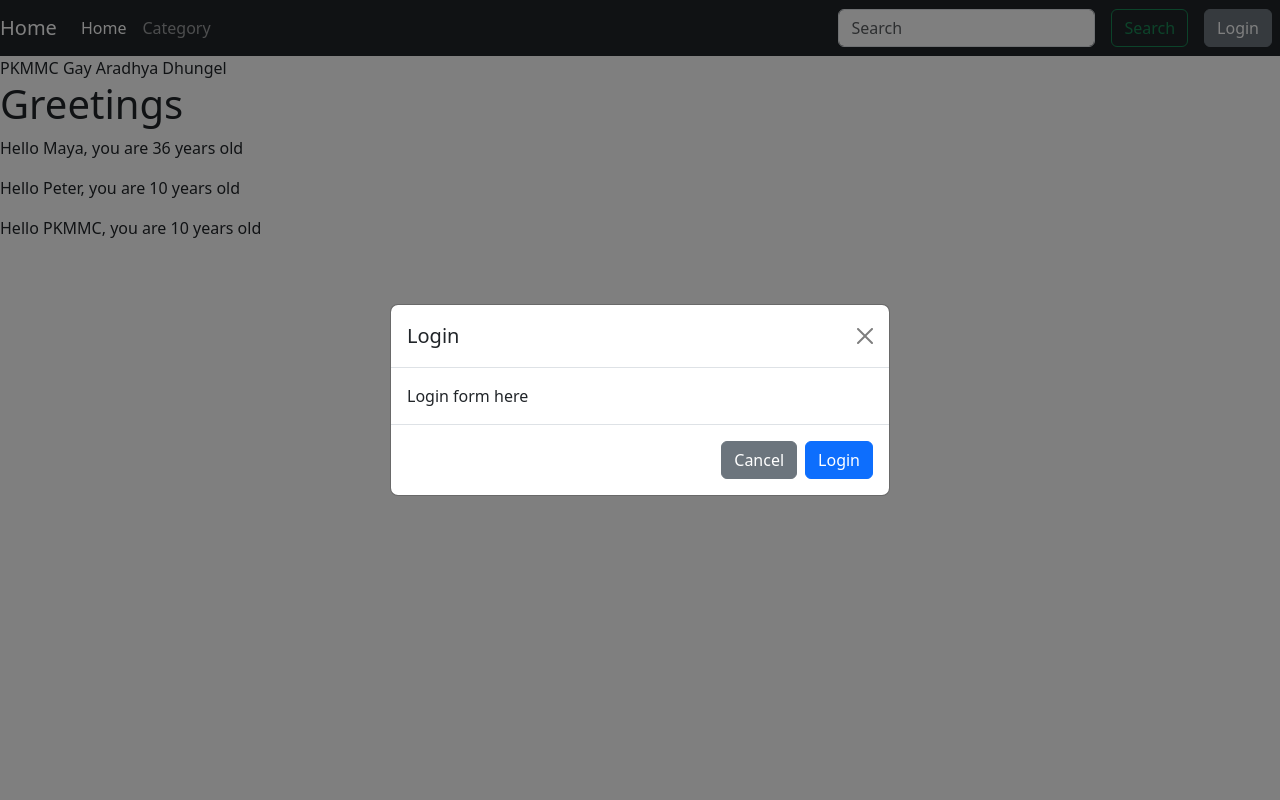
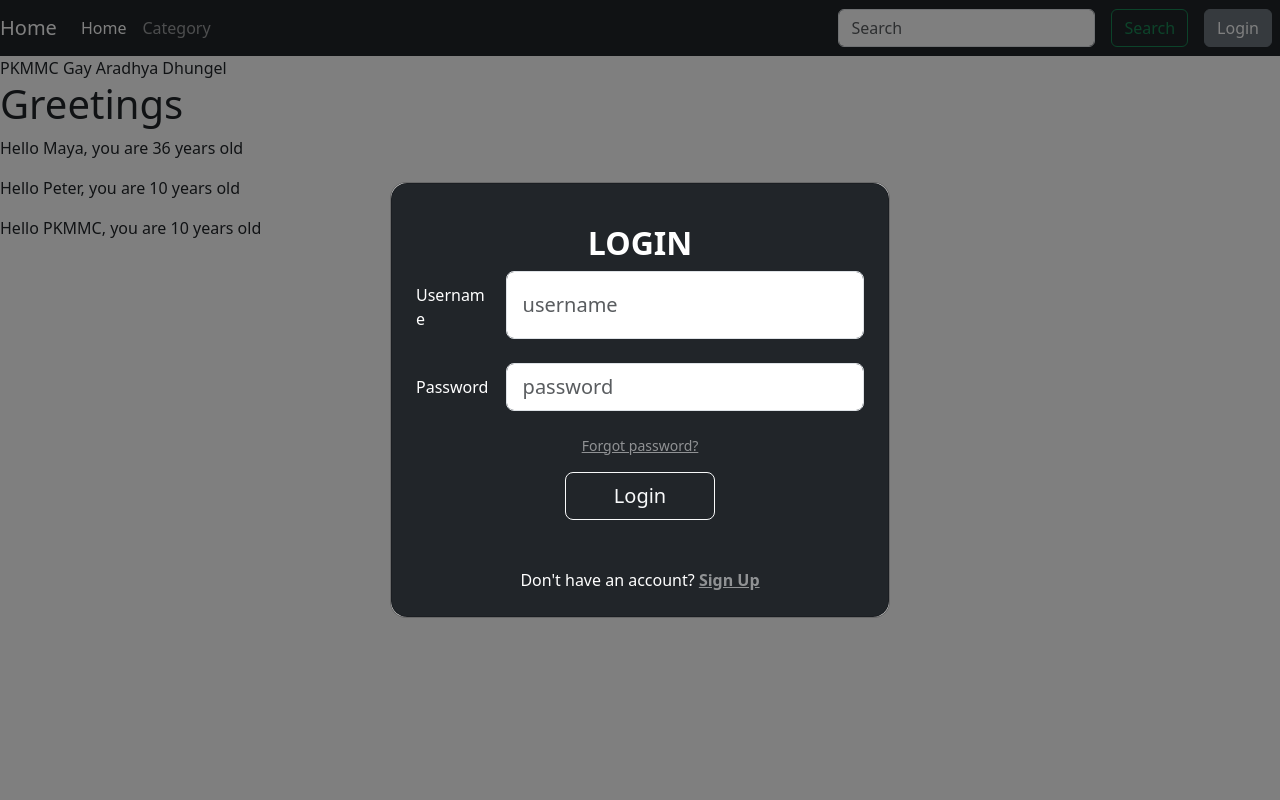
Before and after one commit to pankajmehta07/NeelamPal-An-Online-Auction-Portal, a Django app: page / in a window 1280 px wide, after a click on "Login". Run offline with Django 5.2, Linux system fonts and the light colour scheme.

Commit message:
Added login form.

```diff
--- a/Auction/templates/Auction/layout.html
+++ b/Auction/templates/Auction/layout.html
@@ -15,6 +15,7 @@
     crossorigin="anonymous"
     />
     <!-- <link rel="stylesheet" type="text/css" href="{% static 'Auction/style.css' %}"> -->
+
 </head>
 
 <body>
@@ -52,23 +53,47 @@
       Login
     </button>
     {% endif %}
+    {% if user.is_authenticated %}
+    <a href="/logout">
+    <button type="button" class="btn btn-secondary mx-2">Logout</button>
+    </a>
+    {% endif %}
 
   </nav>
 
   {% if not user.is_authenticated %}
     <div class="modal fade" id="loginModal" tabindex="-1" aria-labelledby="loginModalLabel" aria-hidden="true">
       <div class="modal-dialog modal-dialog-centered">
-        <div class="modal-content">
-          <div class="modal-header">
-            <h5 class="modal-title" id="loginModalLabel">Login</h5>
-            <button type="button" class="btn-close" data-bs-dismiss="modal" aria-label="Close"></button>
-          </div>
-          <div class="modal-body">
-            Login form here
-          </div>
-          <div class="modal-footer">
-            <button type="button" class="btn btn-secondary" data-bs-dismiss="modal">Cancel</button>
-            <button type="button" class="btn btn-primary">Login</button>
+        <div class="modal-content" style="border-radius: 1rem;">
+          <div class="card bg-dark text-white"  style="border-radius: 1rem;">
+            <div class="card-body p-4 text-center">
+
+              <form method="POST" action="/login">
+                {% csrf_token %}
+                <div class="pb-5 pt-3">
+                  <h2 class="fw-bold mb-2 text-uppercase">Login</h2>
+
+                  <div class="form-outline form-white mb-4" style="display: flex;">
+                    <label class="form-label col-2 pt-2 mt-1 pe-3 text-start" for="typeusernameX" style="width: 20%;">Username</label>
+                    <input type="text" name="username" id="typeusernameX" placeholder="username" class="form-control form-control-lg col-9" style="width: 80%;" required />
+                  </div>
+
+                  <div class="form-outline form-white mb-4" style="display: flex;">
+                    <label class="form-label col-2 pt-2 mt-1 pe-3 text-start" for="typePasswordX" style="width: 20%;">Password</label>
+                    <input type="password" name="password" id="typePasswordX" placeholder="password" class="form-control form-control-lg col-9" style="width: 80%;" required />
+                  </div>
+
+                  <p class="small mb-2 pb-lg-2"><a class="text-white-50" href="#!">Forgot password?</a></p>
+
+                  <button class="btn btn-outline-light btn-lg px-5" type="submit">Login</button>
+                </div>
+              </form>
+
+              <div>
+                <p class="mb-0">Don't have an account? <a href="#!" class="text-white-50 fw-bold">Sign Up</a></p>
+              </div>
+
+            </div>
           </div>
         </div>
       </div>
--- a/Auction/views.py
+++ b/Auction/views.py
@@ -1,8 +1,8 @@
-from django.shortcuts import render
+from django.shortcuts import render,redirect
 from django.http import HttpResponse
 from django.http import JsonResponse
 from django.contrib.auth.models import User
-from django.contrib.auth import logout,login
+from django.contrib.auth import logout,login, authenticate
 from types import SimpleNamespace
 from django.contrib.auth.hashers import make_password, check_password
 from django.views.decorators.csrf import csrf_exempt
@@ -53,7 +53,7 @@ def logout_user(request):
     #     pass
 
     # return JsonResponse({'message': 'Logout successful'}, status=200)
-    return home(request)
+    return redirect('home')
 
 @csrf_exempt
 def register_user(request):
@@ -86,48 +86,45 @@ def register_user(request):
         """, [username, hashed_pw])
 
     # return JsonResponse({'message': 'User registered successfully'}, status=201)
-    return home(request)
+    return redirect('home')
 
-@csrf_exempt
 def login_user(request):
-    username = request.GET.get('username')
-    password = request.GET.get('password')
+    if request.method == "POST":
+        username = request.POST.get('username')
+        password = request.POST.get('password')
 
-    if not username or not password:
-        return JsonResponse({'error': 'Username and password are required'}, status=400)
+        if not username or not password:
+            return JsonResponse({'error': 'Username and password are required'}, status=400)
 
-    # Using ORM
-    try:
-        user = User.objects.get(username=username)
-    except User.DoesNotExist:
-        return JsonResponse({'error': 'Invalid credentials'}, status=401)
+        user = authenticate(request, username=username, password=password)
 
-    if check_password(password, user.password):
-        login(request, user)
-        # return JsonResponse({'message': 'Login successful'}, status=200)
-        return home(request)
-    else:
-        return JsonResponse({'error': 'Invalid credentials'}, status=401)
+        if user is not None:
+            login(request, user)
+            return redirect('home')
+        else:
+            return JsonResponse({'error': 'Invalid credentials'}, status=401)
 
-    # Without Using ORM
-    # with connection.cursor() as cursor:
-    #     cursor.execute("SELECT id, password FROM auth_user WHERE username = %s", [username])
-    #     row = cursor.fetchone()
+    return JsonResponse({'error': 'Only POST requests are allowed'}, status=405)
 
-    # if not row:
-    #     return JsonResponse({'error': 'Invalid credentials'}, status=401)
+        # Without Using ORM
+        # with connection.cursor() as cursor:
+        #     cursor.execute("SELECT id, password FROM auth_user WHERE username = %s", [username])
+        #     row = cursor.fetchone()
 
-    # user_id, hashed_pw = row
-    # if check_password(password, hashed_pw):
-    #     # user = User.objects.get(pk=user_id)
-    #     # login(request, user)
+        # if not row:
+        #     return JsonResponse({'error': 'Invalid credentials'}, status=401)
 
-    #     # For 0 ORM
-    #     # ✅ Manually set session values
-    #     request.session['_auth_user_id'] = user_id
-    #     request.session['_auth_user_backend'] = 'django.contrib.auth.backends.ModelBackend'
-    #     request.session['_manual_auth'] = True  # optional, to mark custom login
+        # user_id, hashed_pw = row
+        # if check_password(password, hashed_pw):
+        #     # user = User.objects.get(pk=user_id)
+        #     # login(request, user)
 
-    #     return JsonResponse({'message': 'Login successful'}, status=200)
-    # else:
-    #     return JsonResponse({'error': 'Invalid credentials'}, status=401)
+        #     # For 0 ORM
+        #     # ✅ Manually set session values
+        #     request.session['_auth_user_id'] = user_id
+        #     request.session['_auth_user_backend'] = 'django.contrib.auth.backends.ModelBackend'
+        #     request.session['_manual_auth'] = True  # optional, to mark custom login
+
+        #     return JsonResponse({'message': 'Login successful'}, status=200)
+        # else:
+        #     return JsonResponse({'error': 'Invalid credentials'}, status=401)
```
